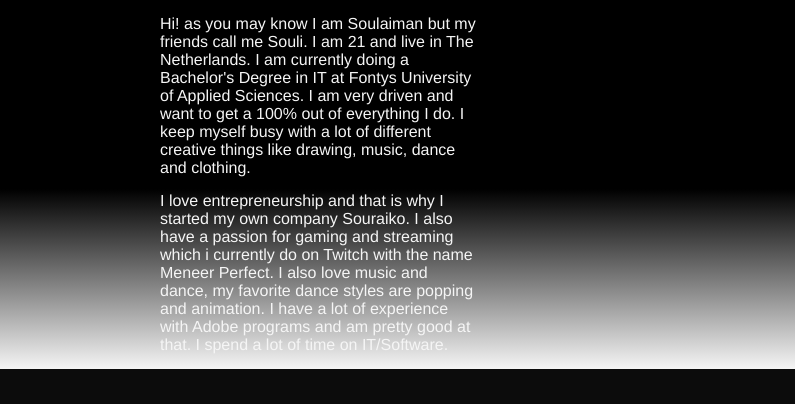
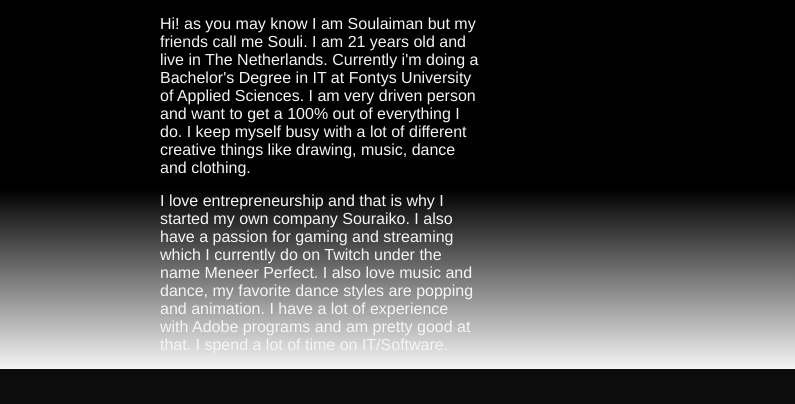
Before and after one commit to SoulaimanMeskini/Portfolio, a plain HTML site: page index.html in a window 1280 px wide. Shown: the part 940-1344 px from the top of the page, 0-795 px from the left. Drawn offline with nearby package versions, Linux system fonts and the light colour scheme.

Commit message:
gramatica

```diff
--- a/index.html
+++ b/index.html
@@ -62,10 +62,10 @@
     <div class="about">
         <div class about-text>
             <h1>ABOUT ME</h1><br>
-            <p>Hi! as you may know I am Soulaiman but my friends call me Souli. I am 21 and live in The Netherlands. I am currently doing a Bachelor's Degree in IT at Fontys University of Applied Sciences. I am very driven and want to get a 100% out of everything
-                I do. I keep myself busy with a lot of different creative things like drawing, music, dance and clothing.
+            <p>Hi! as you may know I am Soulaiman but my friends call me Souli. I am 21 years old and live in The Netherlands. Currently i'm doing a Bachelor's Degree in IT at Fontys University of Applied Sciences. I am very driven person and want to get
+                a 100% out of everything I do. I keep myself busy with a lot of different creative things like drawing, music, dance and clothing.
             </p>
-            <p>I love entrepreneurship and that is why I started my own company Souraiko. I also have a passion for gaming and streaming which i currently do on Twitch with the name Meneer Perfect. I also love music and dance, my favorite dance styles are
+            <p>I love entrepreneurship and that is why I started my own company Souraiko. I also have a passion for gaming and streaming which I currently do on Twitch under the name Meneer Perfect. I also love music and dance, my favorite dance styles are
                 popping and animation. I have a lot of experience with Adobe programs and am pretty good at that. I spend a lot of time on IT/Software.</p>
         </div>
         <div><img class="about-image" src="assets\img\me_edit.png" style="width: 400px;" /></div>
```
Also changed, not shown: assets/img/sm_logo_purple.png (added).
